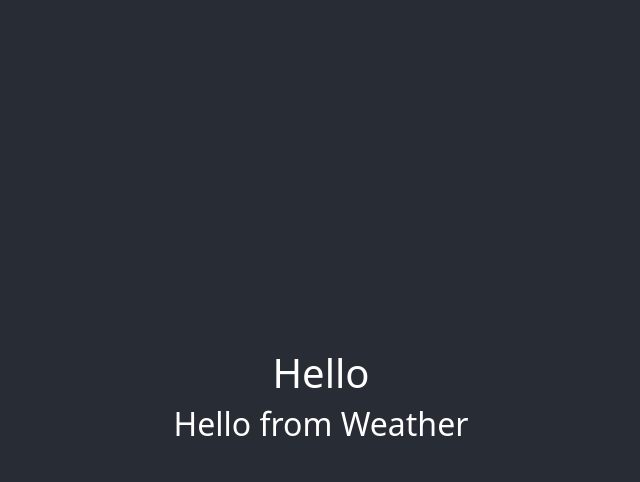
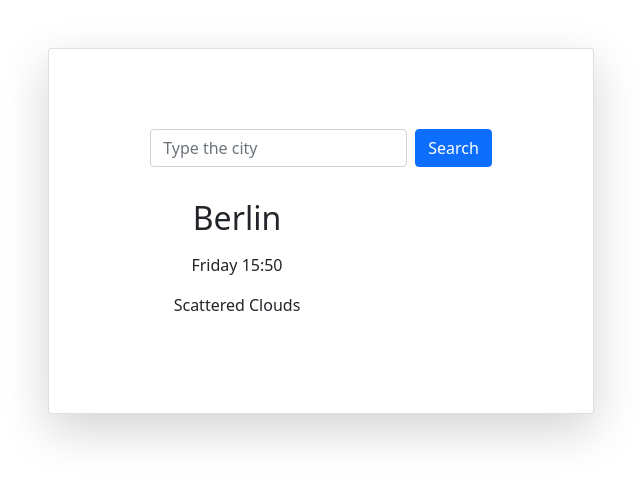
Before and after one commit to XENIAAPavlova/weather-app-react, a React (Create React App) app: page / in a window 1280 px wide. Shown: the top 482 px of the page, without its empty margins (319-959 px from the left). Built offline with nearby package versions, Linux system fonts and the light colour scheme.

Commit message:
Setup search form

```diff
--- a/src/App.js
+++ b/src/App.js
@@ -1,14 +1,44 @@
 import Weather from "./Weather";
 import "./App.css";
+import SearchWeather from "./SearchWeather";
 import "bootstrap/dist/css/bootstrap.css";
 
 function App() {
   return (
     <div className="App">
-      <header className="App-header">
-        <h1>Hello</h1>
-        <Weather />
-      </header>
+      <div className="container">
+        <div className="weather-container">
+          <div className="wrapping">
+            <div className="row justify-content-center">
+              <div className="col-6">
+                <div className="card shadow-lg p-3 mt-5 mb-5 bg-body rounded">
+                  <div className="card-body">
+                    <div className="search-weather">
+                      <div className="row">
+                        <div className="col-12 mt-5 text-justify-center">
+                          <SearchWeather />
+                        </div>
+                      </div>
+                    </div>
+                    <div className="city-details">
+                      <div class="row">
+                        <div class="col-8">
+                          <h2>Berlin</h2>
+                          <div />
+                        </div>
+                        <div class="col-8 mt-2 mb-5">
+                          <p>Friday 15:50</p>
+                          <p>Scattered Clouds</p>
+                        </div>
+                      </div>{" "}
+                    </div>
+                  </div>
+                </div>
+              </div>
+            </div>
+          </div>
+        </div>
+      </div>
     </div>
   );
 }
--- /dev/null
+++ b/src/SearchWeather.js
@@ -0,0 +1,62 @@
+import React, { useState } from "react";
+import axios from "axios";
+import ShowTemperature from "./ShowTemperature";
+
+export default function SearchWeather(props) {
+  let [city, setCity] = useState(null);
+  let [temperature, setTemperature] = useState(null);
+  let [description, setDescription] = useState(null);
+  let [humidity, setHumidity] = useState(null);
+  let [wind, setWind] = useState(null);
+
+  function handleSubmit(event) {
+    event.preventDefault();
+    let url = `https://api.openweathermap.org/data/2.5/weather?q=${city}&appid=dcfba56f795371b9b39f70882499c480&units=metric`;
+    axios.get(url).then(function (response) {
+      console.log(response);
+      // setCity(response.data.name);
+      setTemperature(response.data.main.temp);
+      setDescription(response.data.weather[0].description);
+      setHumidity(response.data.main.humidity);
+      setWind(response.data.wind.speed);
+    });
+  }
+
+  function updateCity(event) {
+    setCity(event.target.value);
+  }
+
+  return (
+    <div>
+      <form
+        id="form-size"
+        className="d-flex g-3 mb-2 justify-content-center"
+        onSubmit={handleSubmit}
+      >
+        <div className="me-1">
+          <input
+            type="search"
+            className="form-control"
+            placeholder="Type the city"
+          ></input>
+        </div>
+        <div className="ms-1">
+          <button
+            type="submit"
+            className="btn btn-primary justify-content-md-end"
+          >
+            Search
+          </button>
+        </div>
+      </form>
+      <br />
+      <ShowTemperature
+        city={city}
+        temperature={temperature}
+        description={description}
+        humidity={humidity}
+        wind={wind}
+      />
+    </div>
+  );
+}
--- /dev/null
+++ b/src/ShowTemperature.js
@@ -0,0 +1,19 @@
+import React from "react";
+
+export default function ShowTemperature(props) {
+  if (props.temperature === null) {
+    return null;
+  }
+
+  return (
+    <ul>
+      <li>
+        <strong>{props.city}</strong>
+      </li>
+      <li>Temperature: {Math.round(props.temperature)}</li>
+      <li>Description: {props.description}</li>
+      <li>Humidity: {props.humidity}%</li>
+      <li>Wind: {Math.round(props.wind)} km/h</li>
+    </ul>
+  );
+}
```
